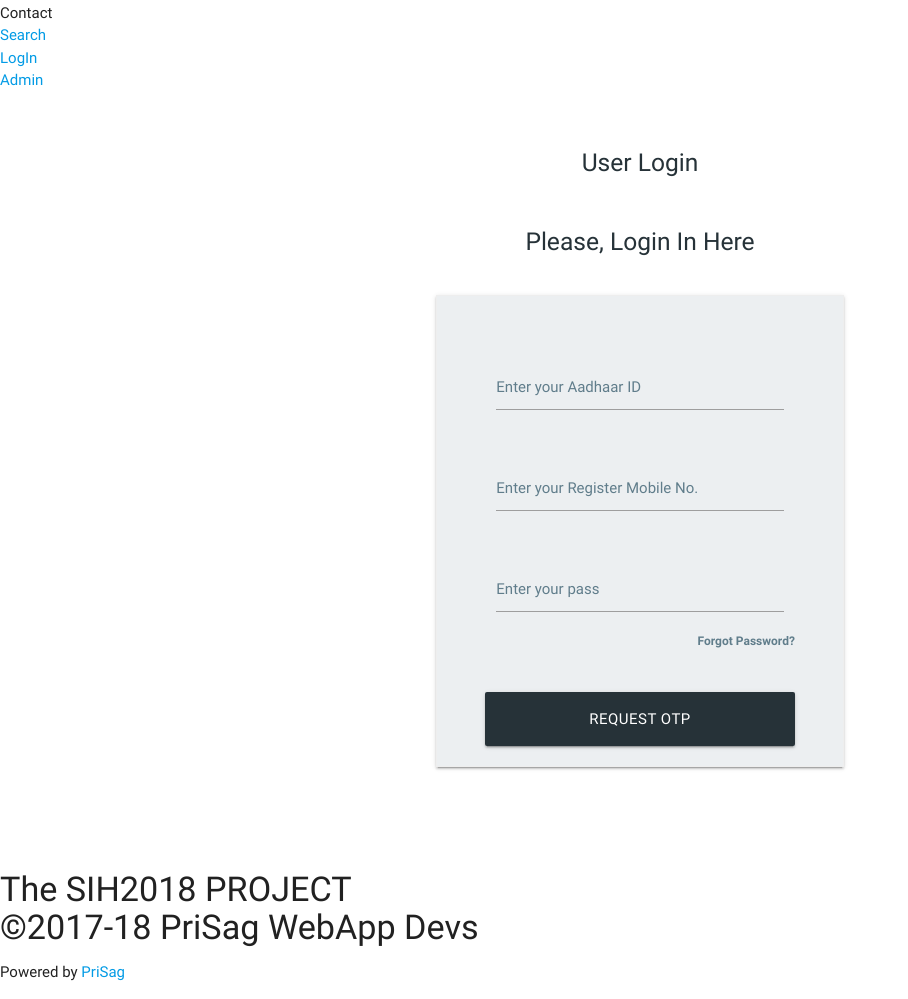
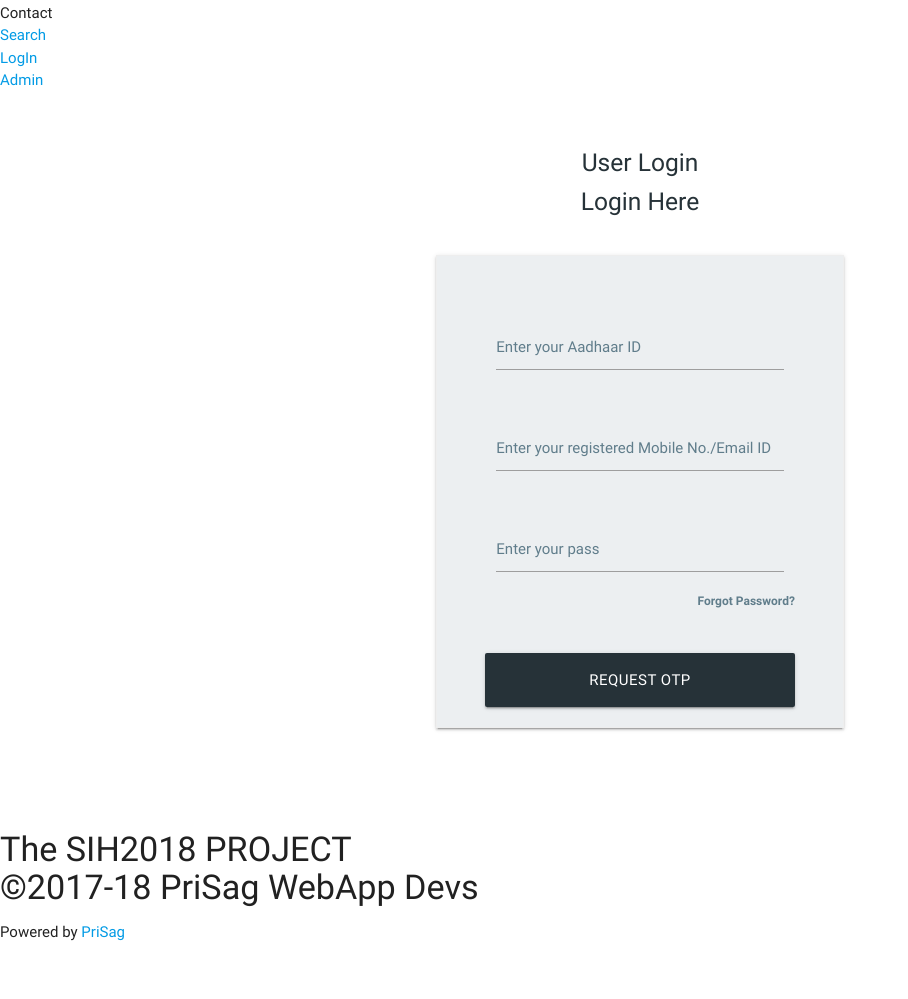
Before and after one commit to sagban/autobot, a Django app: page /user-login/ in a window 1280 px wide. Shown: the part 365-1364 px from the top of the page, without its empty margins (0-908 px from the left). After the commit the page ends 1306 px from the top, so only its background shows below. Run offline with Django 3.2, Linux system fonts and the light colour scheme; some libraries are stand-ins or nearby versions.

Commit message:
user login improvisations 1 | forgot pass added

```diff
--- a/autobot/urls.py
+++ b/autobot/urls.py
@@ -26,4 +26,5 @@ urlpatterns = [
     path('admin-validate/', admin_views.adminLoginValidate),
     path('user-login/', user_views.userLogin),
     path('user-validate/', user_views.userLoginValidate),
+    path('forgot-password/', user_views.userForgotPass),
 ]
--- a/userapp/templates/userlogin.html
+++ b/userapp/templates/userlogin.html
@@ -1,7 +1,7 @@
 <!DOCTYPE html>
 <html>
   <head>
-    <title>Admin Login | Autobot</title>
+    <title>User Login | AutoNoticeBot</title>
 
     {% load staticfiles %}
     {%include "header.html"%}
@@ -16,7 +16,7 @@
   <main>
     <center>
       <h5 class="blue-grey-text text-darken-4">User Login</h5>
-      <div class="section"></div>
+      <!--<div class="section"></div>-->
 
       <h5 class="blue-grey-text text-darken-4">{{message}}</h5>
       <div class="section"></div>
@@ -40,7 +40,7 @@
             <div class='row'>
               <div class='input-field col s12'>
                 <input class='validate' type='text' name='admin-mobile' id='admin-mobile' />
-                <label for='admin-mobile'>Enter your Register Mobile No.</label>
+                <label for='admin-mobile'>Enter your registered Mobile No./Email ID</label>
               </div>
             </div>
 
@@ -50,7 +50,7 @@
                 <label for='password'>Enter your pass</label>
               </div>
               <label style='float: right;'>
-								<a class='blue-grey-text' href='#!'><b>Forgot Password?</b></a>
+								<a class='blue-grey-text' href='../forgot-password'><b>Forgot Password?</b></a>
 							</label>
             </div>
 
--- a/userapp/views.py
+++ b/userapp/views.py
@@ -3,7 +3,10 @@ from django.shortcuts import render
 # Create your views here.
 # Create your views here.
 def userLogin(request):
-    return render(request,"userlogin.html",{"message":"Please, Login In Here",})
+    return render(request,"userlogin.html",{"message":"Login Here",})
+
+def userForgotPass (request):
+    return render (request, "fgtpswd.html")
 
 def userLoginValidate(request):
     if request.session.get("user-login", False):
```
